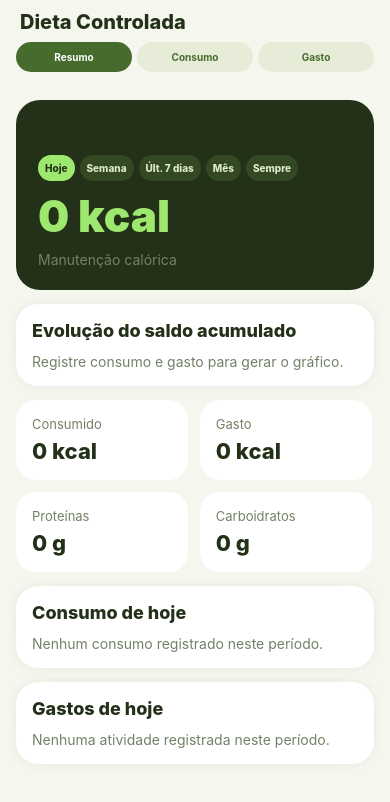
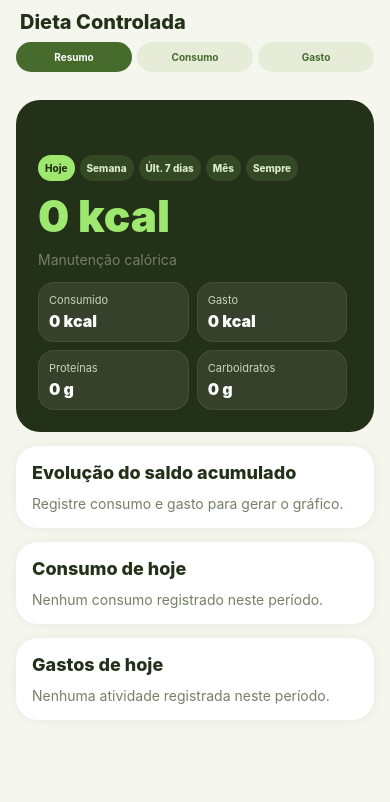
Before and after one commit to RobsonColonia/App---Dieta-Controlada, a React Native app: screen / in a window 390 px wide. Shown: the top 802 px of the page. Built offline with nearby package versions, Linux system fonts and the light colour scheme.

Commit message:
Add files via upload

```diff
--- a/App.js
+++ b/App.js
@@ -412,27 +412,33 @@ export default function App() {
                   {formatSigned(balance)} kcal
                 </Text>
                 <Text style={styles.muted}>{balanceStatus}</Text>
+                <View style={styles.heroMetrics}>
+                  <View style={styles.heroMetric}>
+                    <Text style={styles.heroMetricTitle}>Consumido</Text>
+                    <Text style={styles.heroMetricValue}>{totals.calories} kcal</Text>
+                  </View>
+                  <View style={styles.heroMetric}>
+                    <Text style={styles.heroMetricTitle}>Gasto</Text>
+                    <Text style={styles.heroMetricValue}>{totals.spent} kcal</Text>
+                  </View>
+                  <View style={styles.heroMetric}>
+                    <Text style={styles.heroMetricTitle}>Proteínas</Text>
+                    <Text style={styles.heroMetricValue}>{totals.protein} g</Text>
+                  </View>
+                  <View style={styles.heroMetric}>
+                    <Text style={styles.heroMetricTitle}>Carboidratos</Text>
+                    <Text style={styles.heroMetricValue}>{totals.carbs} g</Text>
+                  </View>
+                </View>
               </View>
 
               <Section title="Evolução do saldo acumulado">
                 {balanceSeries.length === 0 ? (
                   <Text style={styles.muted}>Registre consumo e gasto para gerar o gráfico.</Text>
                 ) : (
-                  <>
-                    <BalanceEvolutionChart data={balanceSeries} />
-                    <Text style={styles.muted}>
-                      Colunas mostram o saldo do dia. A linha mostra o saldo acumulado.
-                    </Text>
-                  </>
+                  <BalanceEvolutionChart data={balanceSeries} />
                 )}
               </Section>
-
-              <View style={styles.grid}>
-                <Metric title="Consumido" value={`${totals.calories} kcal`} />
-                <Metric title="Gasto" value={`${totals.spent} kcal`} />
-                <Metric title="Proteínas" value={`${totals.protein} g`} />
-                <Metric title="Carboidratos" value={`${totals.carbs} g`} />
-              </View>
 
               <Section title={`Consumo de ${periodLabel}`}>
                 {consumptionByFood.length === 0 ? (
@@ -919,6 +925,30 @@ const styles = StyleSheet.create({
     gap: 5,
     marginTop: 12
   },
+  heroMetrics: {
+    flexDirection: "row",
+    flexWrap: "wrap",
+    gap: 8,
+    marginTop: 14
+  },
+  heroMetric: {
+    width: "48%",
+    backgroundColor: "rgba(255,255,255,0.08)",
+    borderColor: "rgba(255,255,255,0.08)",
+    borderWidth: 1,
+    borderRadius: 16,
+    padding: 10
+  },
+  heroMetricTitle: {
+    color: "#C7D5B9",
+    fontSize: 11
+  },
+  heroMetricValue: {
+    color: "#FFFFFF",
+    fontSize: 16,
+    fontWeight: "900",
+    marginTop: 4
+  },
   periodButton: {
     backgroundColor: "#334923",
     borderRadius: 999,
```
Also changed, not shown: index.html (+35 -10 lines).
